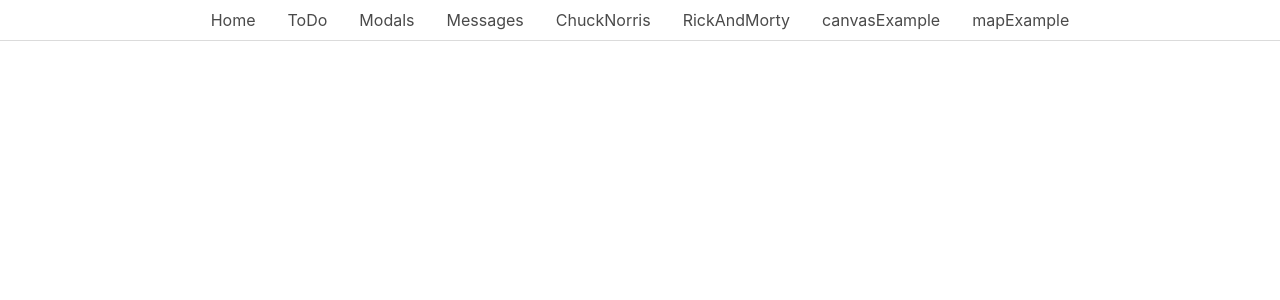
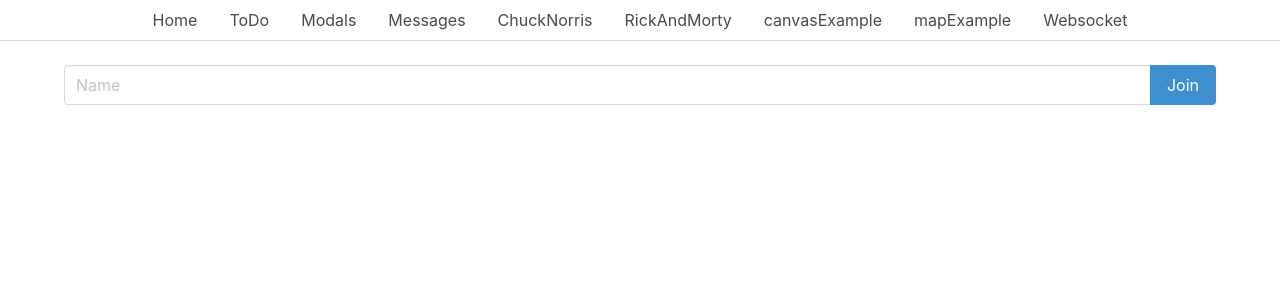
Before and after one commit to HappySven06/learnvue, a Vue app: page /websocket in a window 1280 px wide. Shown: the top 300 px of the page. Built offline with nearby package versions, Linux system fonts and the light colour scheme.

Commit message:
websocket

```diff
--- a/package.json
+++ b/package.json
@@ -13,7 +13,8 @@
     "bulma": "^0.9.4",
     "sass": "^1.69.5",
     "vue": "^3.3.4",
-    "vue-router": "^4.2.5"
+    "vue-router": "^4.2.5",
+    "ws": "^8.16.0"
   },
   "devDependencies": {
     "@vitejs/plugin-vue": "^4.2.3",
--- a/src/main.js
+++ b/src/main.js
@@ -11,6 +11,7 @@
 import RickAndMorty from './pages/RickAndMorty.vue';
 import CanvasExample from './pages/CanvasExample.vue';
 import MapExample from './pages/MapExample.vue';
+import Websocket from './pages/Websocket.vue';
 
 const routes = [
     { path: '/', component: Home, name:'Home' },
@@ -21,6 +22,7 @@
     { path: '/rickandmorty', component: RickAndMorty, name:'RickAndMorty' },
     { path: '/canvasExample', component: CanvasExample, name:'canvasExample' },
     { path: '/mapExample', component: MapExample, name:'mapExample' },
+    { path: '/websocket', component: Websocket, name:'Websocket' }
 ]
 
 const router = createRouter({
--- a/src/pages/Messages.vue
+++ b/src/pages/Messages.vue
@@ -1,6 +1,6 @@
 <script setup>
     import { ref } from 'vue';
-    import Message from '../components/message.vue';
+    //import Message from '../components/message.vue';
 
     let isMessageVisible = ref(false);
     let isMessageVisible2 = ref(false);
--- /dev/null
+++ b/src/pages/Websocket.vue
@@ -0,0 +1,76 @@
+<script setup>
+    import { ref } from 'vue';
+    let messages = ref([]);
+    let msg = ref('');
+    let name = ref('');
+    let nameInput = ref('');
+    let socket;
+
+    function send(){
+        if (msg.value.trim() !== '') {
+            socket.send(JSON.stringify({name: name.value, message: msg.value, isMe: false}));
+            messages.value.push({name: name.value, message: msg.value, isMe: true});
+        }
+        msg.value = '';
+    }
+
+    function join(){
+        if (nameInput.value.trim() === '') {
+            return;
+        }
+
+        name.value = nameInput.value;
+        // Create WebSocket connection.
+        socket = new WebSocket('ws://localhost:8080');
+
+        // Connection opened
+        socket.addEventListener('open', (event) => {
+            //socket.send('Hello Server!');
+        });
+
+        // Listen for messages
+        socket.addEventListener('message', (event) => {
+            console.log('Message from server ', event.data);
+            messages.value.push(JSON.parse(event.data));
+        });
+    }
+
+</script>
+
+<template>
+
+    <div class="container" v-if="name">
+        <div class="field has-addons">
+            <div class="control is-expanded">
+                <input @keydown.enter="send()" class="input" type="text" placeholder="Write something" v-model="msg">
+            </div>
+            <div class="control">
+                <a class="button is-info" @click="send()">
+                    Send
+                </a>
+            </div>
+        </div>
+        <!-- eslint-disable vue/require-v-for-key -->
+        <div
+            class="notification is-light"
+            v-for="message in messages"
+            :class="{'is-primary': message.isMe, 'is-link': !message.isMe}">
+                {{ message.message }}
+                <p class="has-text-dark has-text-weight-semibold">{{ message.name }}</p>
+        </div>
+    </div>
+
+    <div class="container" v-else>
+        <div class="field has-addons">
+            <div class="control is-expanded">
+                <input @keydown.enter="join()" class="input" type="text" placeholder="Name" v-model="nameInput">
+            </div>
+            <div class="control">
+                <a class="button is-info" @click="join()">
+                    Join
+                </a>
+            </div>
+        </div>
+
+    </div>
+</template>
```
Also changed, not shown: 2 other files (tests, documents, lock files or other folders).
